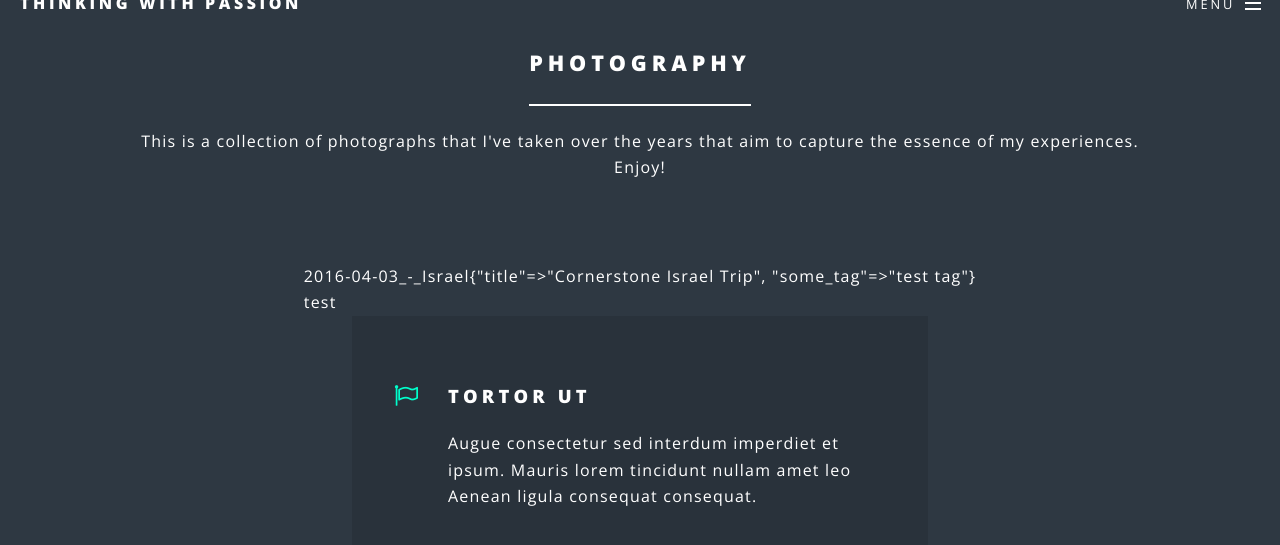
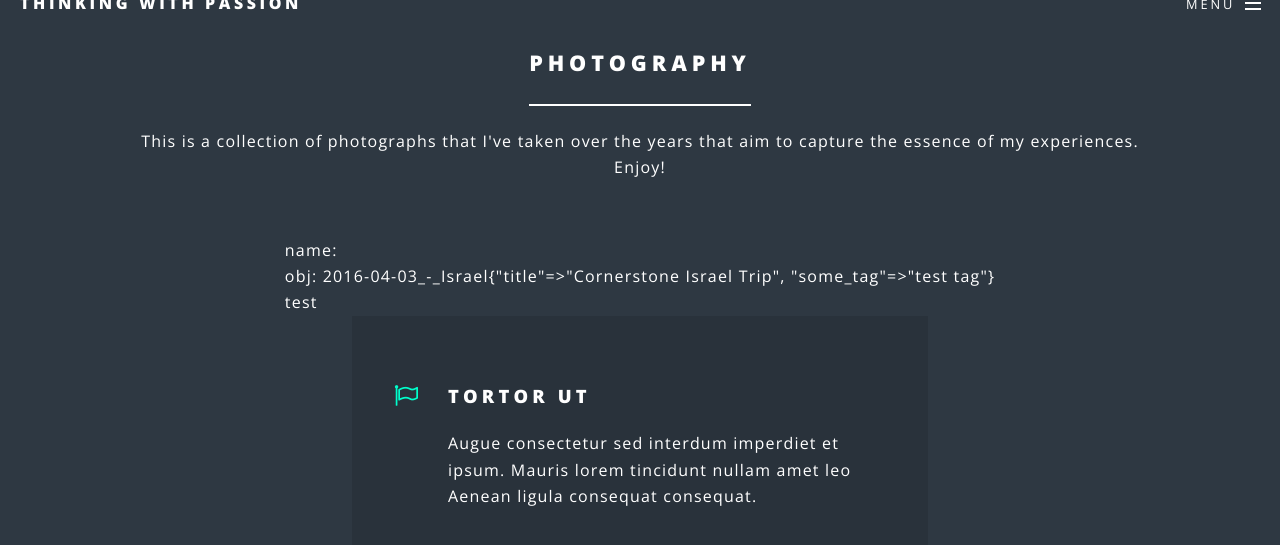
Before and after one commit to samng96/samng.me, a Jekyll site: the page built from photos/index.html, in a window 1280 px wide and 900 px high, scrolled down 403 px, cut to the strip 21-639 px from the top of the window. Shown: the top 545 px of the strip. Built offline with Jekyll 4.4.1, drawn with Linux system fonts in a browser that asks for light colours.

Commit message:
photos yaml

```diff
--- a/photos/index.html
+++ b/photos/index.html
@@ -18,8 +18,8 @@ title: Photography
       </header>
       <ul class="features">
         {% for photo in site.data.photos %}
-          {{ photo.path }}<br>
-          {{ photo }}<br>
+          name: {{ photo.name }}<br>
+          obj: {{ photo }}<br>
           test
         {% endfor %}
 
```
